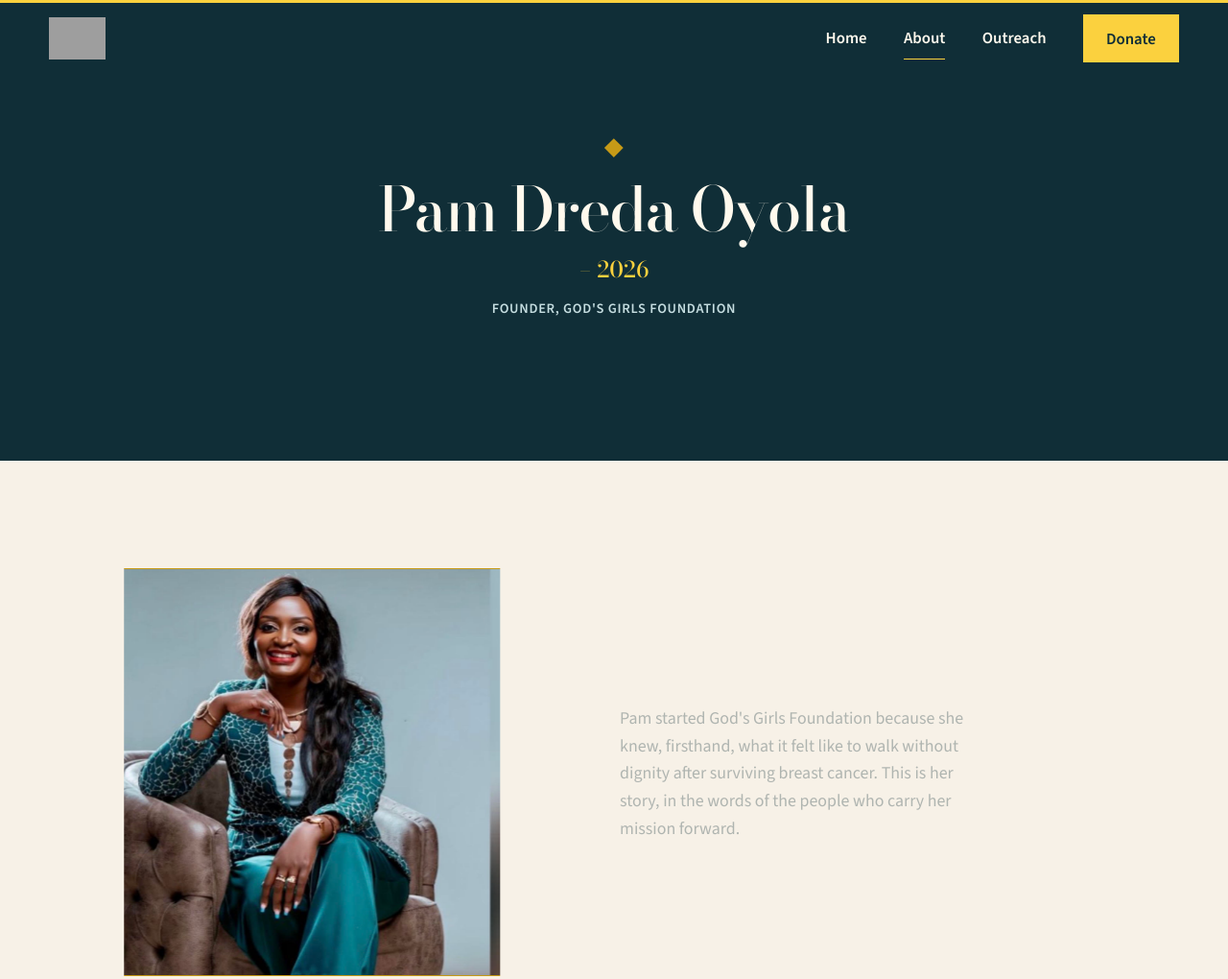
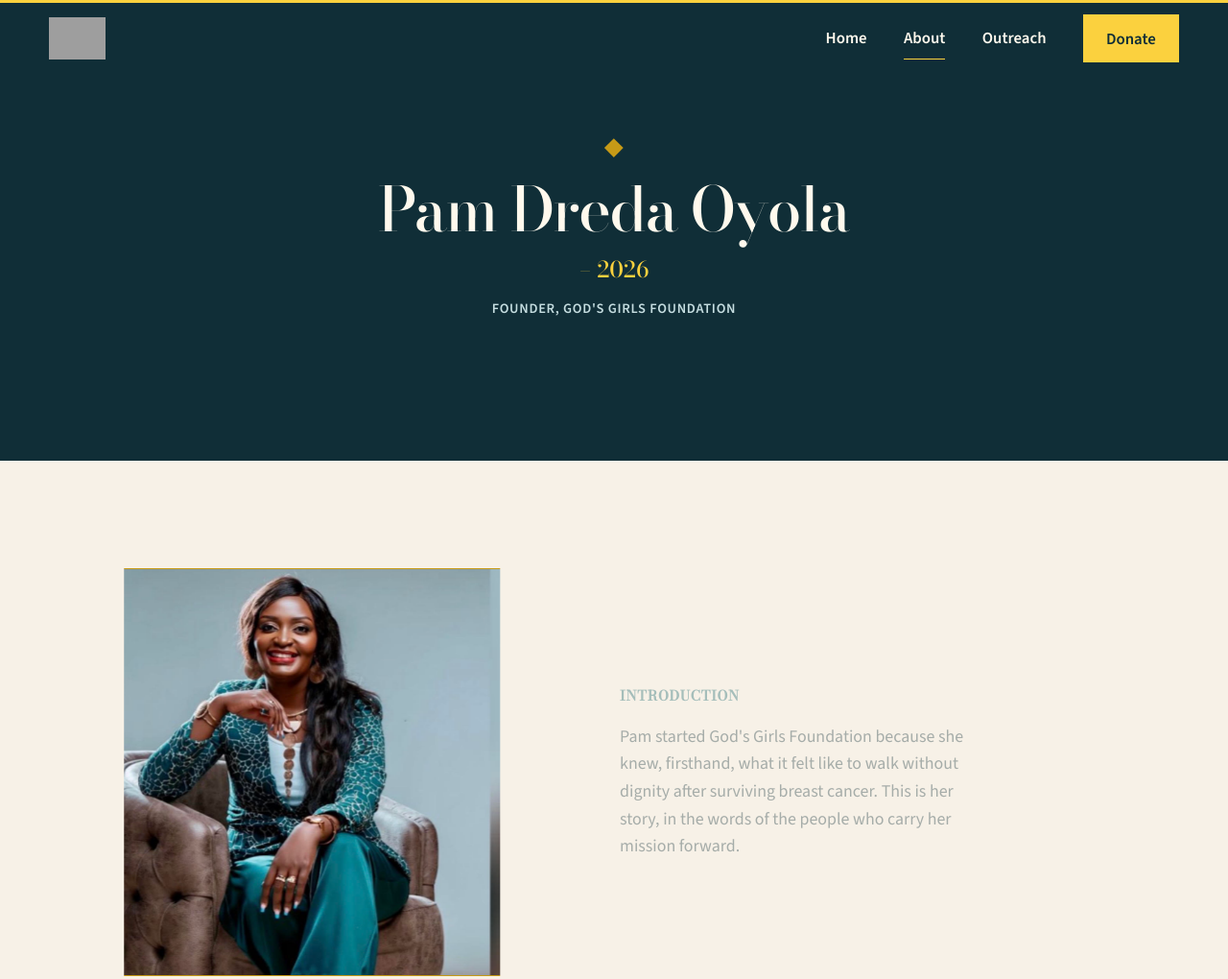
Before and after one commit to alxwhitley/gods-girls-foundation, an Astro site: page /about in a window 1280 px wide. Shown: the top 1020 px of the page at 96% size. Built offline with nearby package versions, Linux system fonts and the light colour scheme; Astro itself is replaced by a stand-in of ours; grey boxes are pictures that could not be loaded.

Commit message:
fix: add visible Introduction label above /about portrait paragraph
Section had an h2 for the intro copy but it was visually-hidden
(accessibility-only). Moved it above the paragraph and made it visible
as a small uppercase label, matching the site's existing label styling.

Co-Authored-By: Claude Sonnet 5 <noreply@anthropic.com>

```diff
--- a/src/pages/about.astro
+++ b/src/pages/about.astro
@@ -56,7 +56,6 @@ const timeline = [
   </section>
 
   <section class="about-portrait" aria-labelledby="about-portrait-title">
-    <h2 id="about-portrait-title" class="visually-hidden">Introduction</h2>
     <figure class="founder-photo">
       <img
         src="/assets/founder-photo.jpg"
@@ -67,6 +66,7 @@ const timeline = [
       />
     </figure>
     <div class="about-portrait-copy">
+      <h2 id="about-portrait-title" class="about-portrait-label">Introduction</h2>
       <p>
         Pam started God's Girls Foundation because she knew, firsthand, what it felt like to walk without dignity after surviving breast cancer. This is her story, in the words of the people who carry her mission forward.
       </p>
--- a/src/styles/global.css
+++ b/src/styles/global.css
@@ -822,6 +822,15 @@ footer nav {
   background: var(--linen);
 }
 
+.about-portrait-label {
+  margin-bottom: 1rem;
+  color: var(--teal-dark);
+  font-size: 0.9rem;
+  font-weight: 600;
+  letter-spacing: 0.05em;
+  text-transform: uppercase;
+}
+
 .about-portrait-copy p {
   max-width: 42ch;
   font-size: 1.12rem;
```
